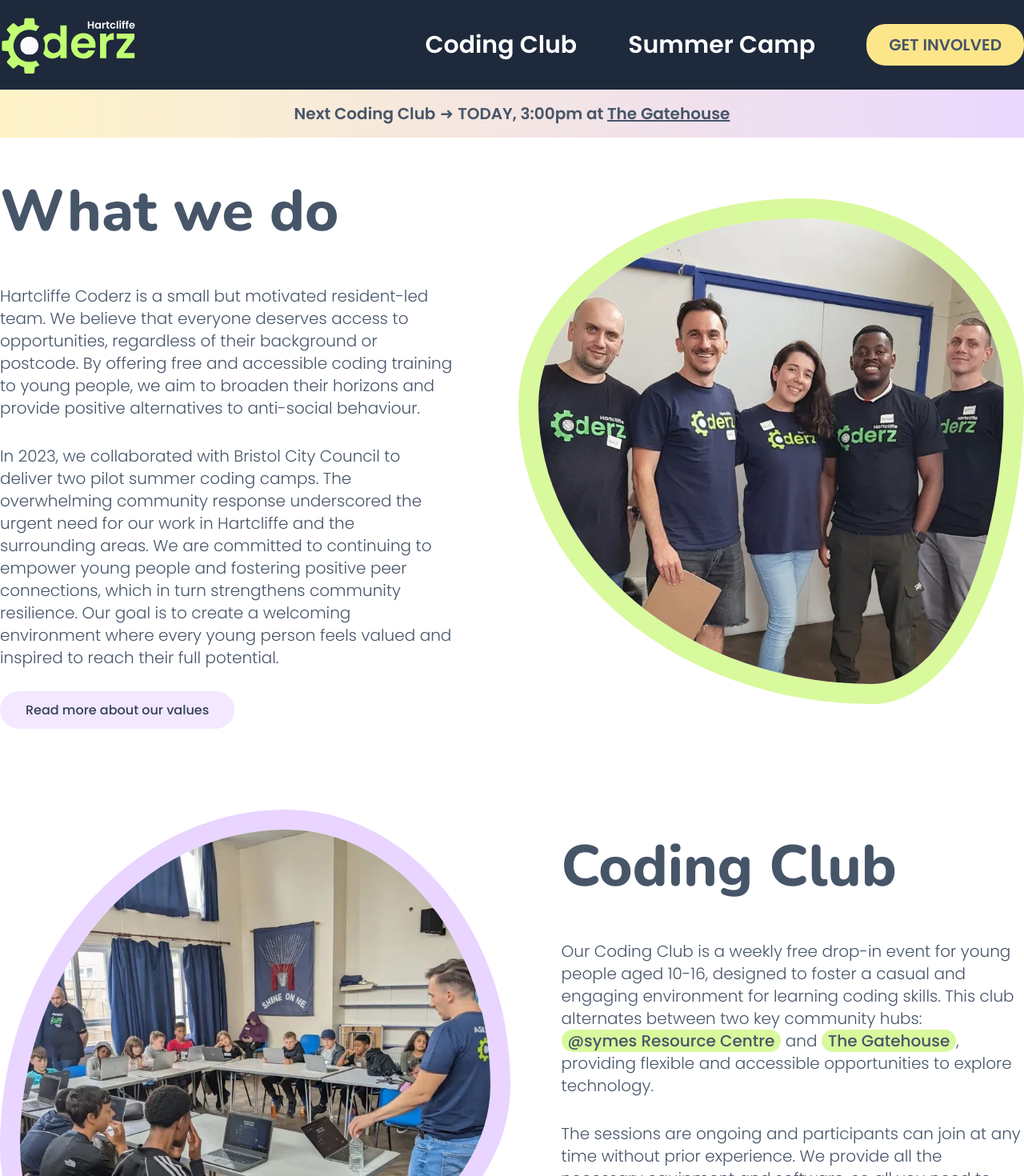
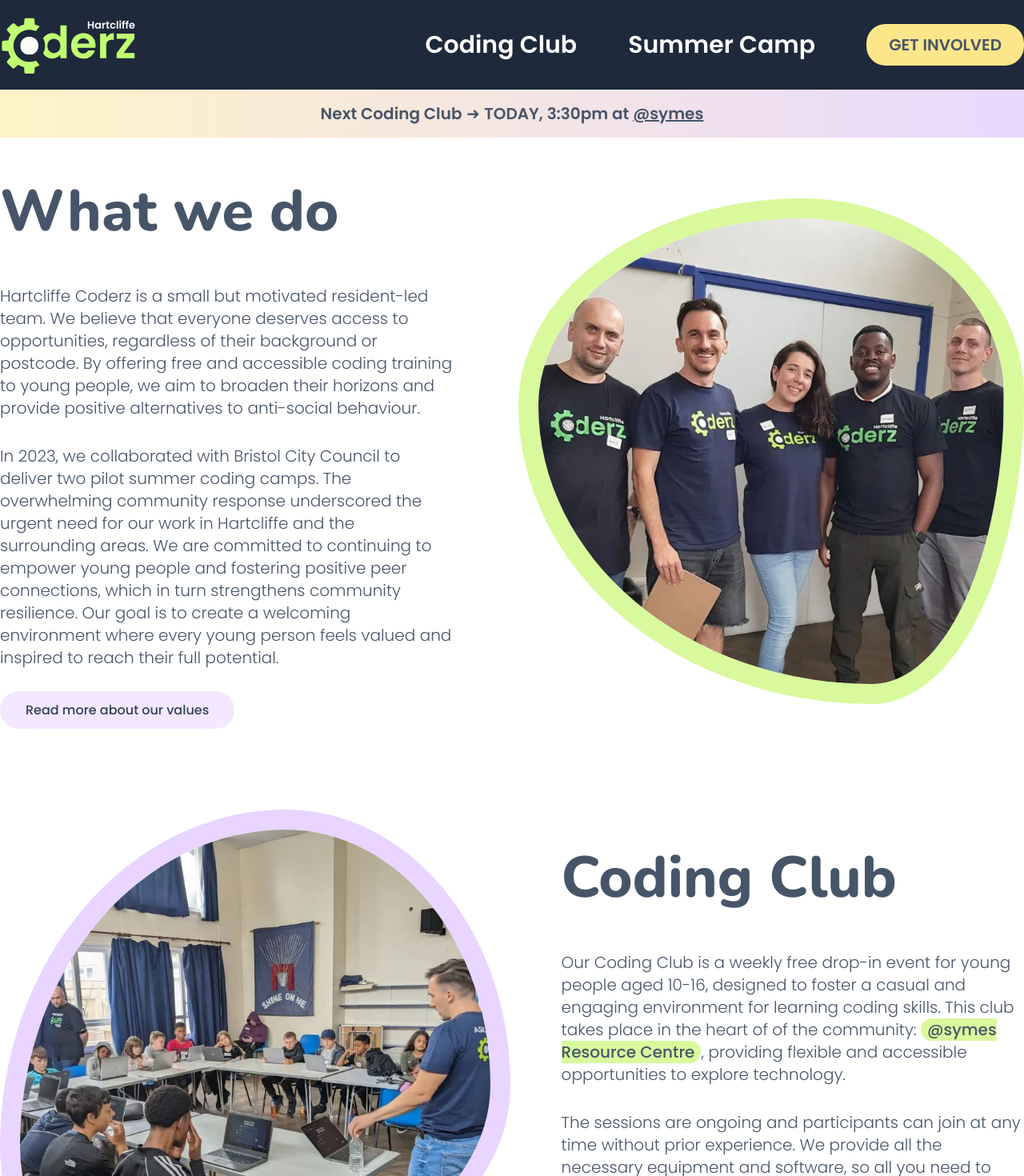
Before and after one commit to hartcliffe-coderz/website-v2, a React (Vite) app: page / in a window 1280 px wide. Shown: the top 1470 px of the page at 80% size. Built offline with nearby package versions, Linux system fonts and the light colour scheme.

Commit message:
Update venue information

```diff
--- a/src/Components/CodingClubSession.jsx
+++ b/src/Components/CodingClubSession.jsx
@@ -59,11 +59,11 @@
 
         // Determine the venue and time for the next session
         const isSymes = nextSessionWeeksSinceStart % 2 !== 0;
-        const venue = isSymes ? '@symes' : 'The Gatehouse';
-        const time = isSymes ? '3:30pm' : '3:00pm';
+        const venue = isSymes ? '@symes' : '@symes';
+        const time = isSymes ? '3:30pm' : '3:30pm';
         const mapLink = isSymes
             ? 'https://maps.app.goo.gl/kYAkbh7gZ6HcXVMNA'
-            : 'https://maps.app.goo.gl/xxBs8EK1LWijBrDU9';
+            : 'https://maps.app.goo.gl/kYAkbh7gZ6HcXVMNA';
 
         // Format the date to a readable string
         const options = { year: 'numeric', month: 'long', day: 'numeric' };
--- a/src/Components/Home.jsx
+++ b/src/Components/Home.jsx
@@ -55,23 +55,23 @@
                         <p className=''>
                             Our Coding Club is a weekly free drop-in event for young people aged
                             10-16, designed to foster a casual and engaging environment for learning
-                            coding skills. This club alternates between two key community hubs:
-                            <br />
+                            coding skills. This club takes place in the heart of of the community:{' '}
+                            {/* <br /> */}
                             <a
                                 href='https://maps.app.goo.gl/kYAkbh7gZ6HcXVMNA'
                                 target='_blank'
                                 className='font-medium bg-lime-200 no-underline hover:bg-slate-600 hover:text-lime-100 transition rounded-full px-2'
                             >
                                 @symes Resource Centre
-                            </a>{' '}
-                            and{' '}
+                            </a>
+                            {/* and{' '}
                             <a
                                 href='https://maps.app.goo.gl/xxBs8EK1LWijBrDU9'
                                 target='_blank'
                                 className='font-medium bg-lime-200 no-underline hover:bg-slate-600 hover:text-lime-100 transition rounded-full px-2'
                             >
                                 The Gatehouse
-                            </a>
+                            </a> */}
                             , providing flexible and accessible opportunities to explore technology.
                         </p>
                         <p className=''>
```
